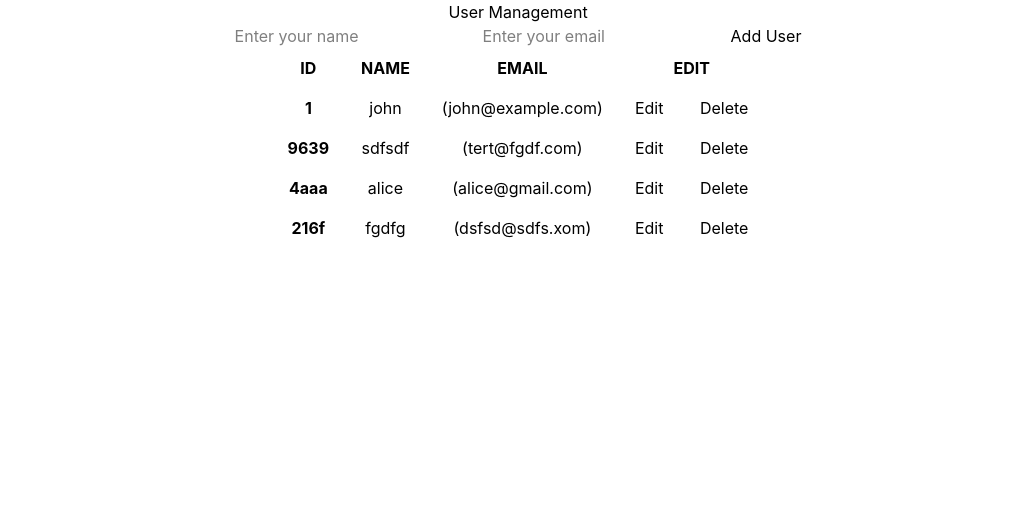
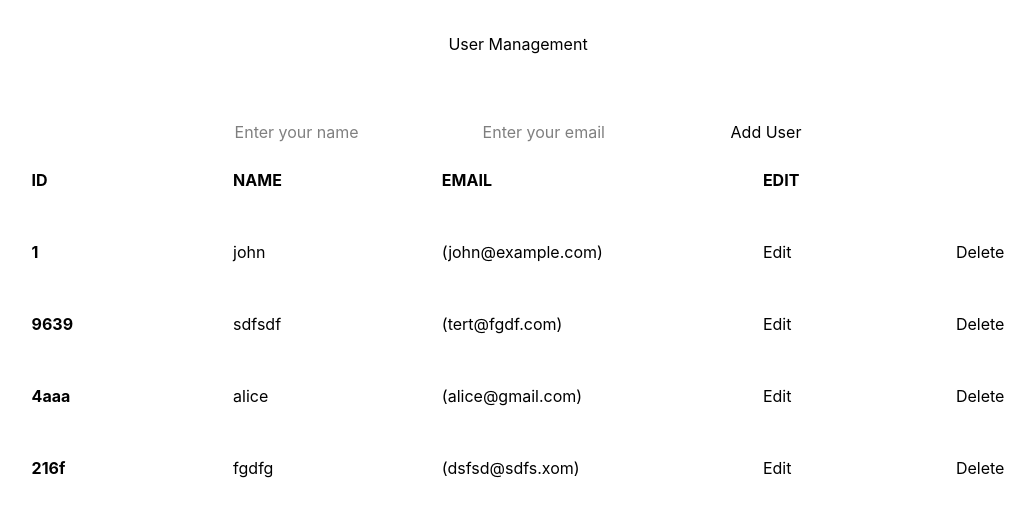
Before and after one commit to Namnika/react-axios-crud, a React (Create React App) app: page / in a window 1280 px wide. Shown: the top 516 px of the page, without its empty margins (122-1157 px from the left). Built offline with nearby package versions, Linux system fonts and the light colour scheme; data requests are answered from the project's data file.

Commit message:
add App styles

```diff
--- a/src/App.css
+++ b/src/App.css
@@ -1,7 +1,16 @@
 .App {
+  display: flex;
+  flex-direction: column;
+  justify-content: center;
+  align-items: center;
   text-align: center;
   width: 100%;
 }
+
+.App > *{
+  margin: 2rem 0;
+}
+
 
 .App-logo {
   height: 40vmin;
@@ -14,22 +23,14 @@
   }
 }
 
-.App-header {
-  background-color: #282c34;
-  min-height: 100vh;
-  display: flex;
-  flex-direction: column;
-  align-items: center;
-  justify-content: center;
-  font-size: calc(10px + 2vmin);
-  color: white;
-}
 
 table{
   margin: 0 auto;
+  text-align: left;
+
 }
 tr>*{
-  padding: .5rem 1rem;
+  padding: 1.5rem 5rem;
 }
 
 .App-link {
```
